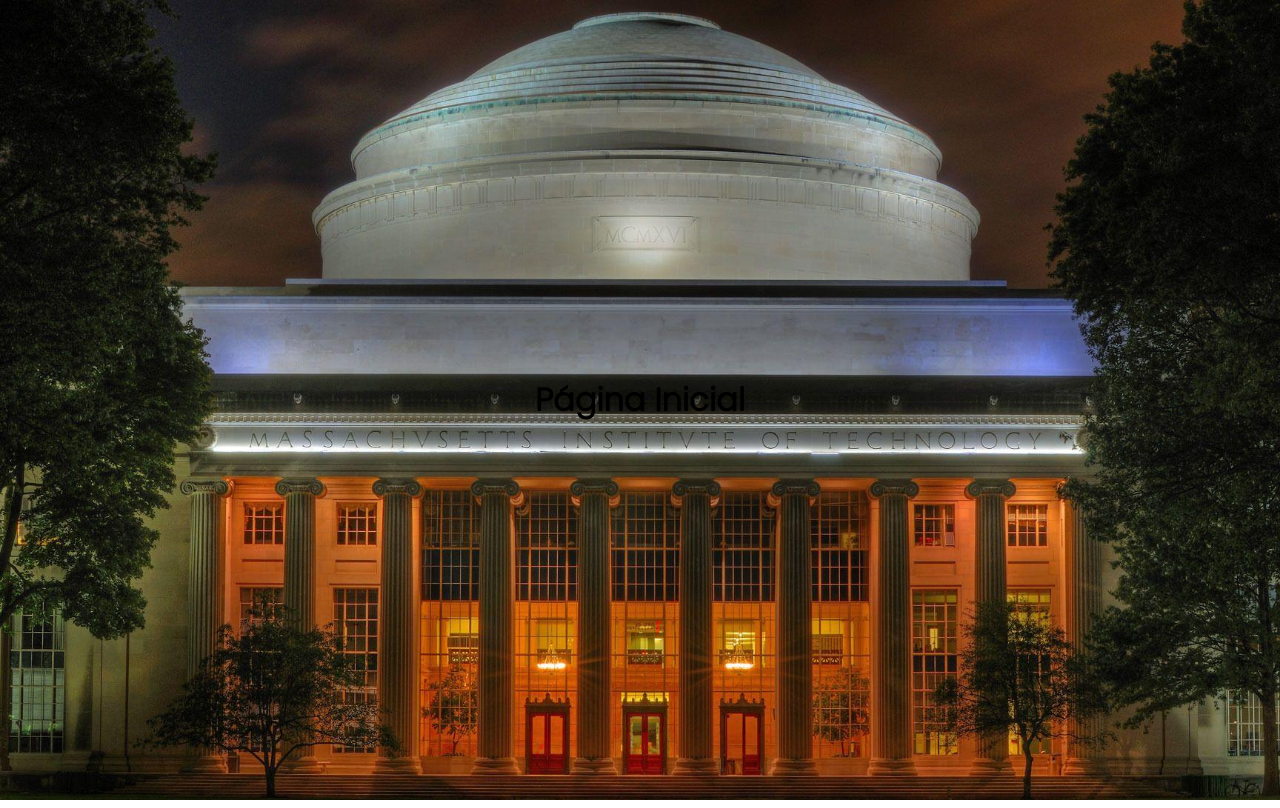
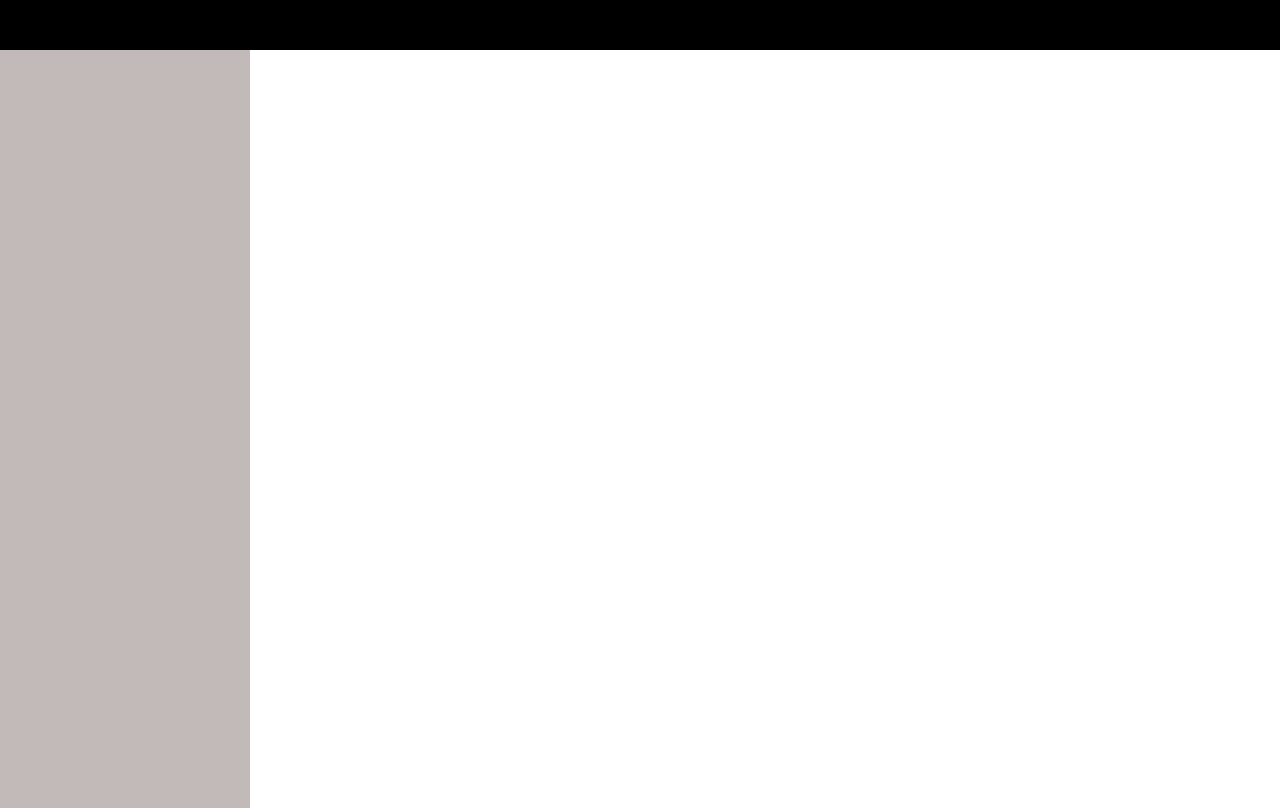
Before and after one commit to Felihum/Unidriver, a React (Vite) app in the folder frontend/unidriver/: page / in a window 1280 px wide. Both pictures are taken after typing "name@example.com", "Sample123" into the empty fields and a click on the button "Login". Built offline with nearby package versions, Linux system fonts and the light colour scheme.

Commit message:
tela principal criada
Criei a tela principal, que vem após o login ser efetuado

```diff
--- /dev/null
+++ b/frontend/unidriver/src/components/BarraMaterias.jsx
@@ -0,0 +1,22 @@
+function BarraMaterias(){
+    function addMateria(){
+        const div1 = document.getElementById("div1");
+
+        const divChild = document.createElement("div");
+
+        const conteudo = document.createTextNode("Materia");
+
+        divChild.appendChild(conteudo)
+
+        div1.appendChild(divChild)
+    }
+
+    return(
+        <div className="containerMaterias" id="div1">
+
+            <button onClick={addMateria} className="btnAdd">+</button>
+        </div>
+    )
+}
+
+export default BarraMaterias;
--- a/frontend/unidriver/src/routes/clients/Cadastro.jsx
+++ b/frontend/unidriver/src/routes/clients/Cadastro.jsx
@@ -4,9 +4,11 @@
 
 function Cadastro(){
     return(
-        <div>
-            <CadastroForm/>
-        </div>
+        <body className='clientBody'>
+            <div>
+                <CadastroForm/>
+            </div>
+        </body>
     );
 }
 
--- a/frontend/unidriver/src/routes/clients/ForgotPassword.jsx
+++ b/frontend/unidriver/src/routes/clients/ForgotPassword.jsx
@@ -2,7 +2,9 @@
 
 function Forgot(){
     return(
-        <p><Link to="/">Voltar para Login</Link></p>
+        <body className="clientBody">
+            <p><Link to="/">Voltar para Login</Link></p>
+        </body>
     );
 }
 export default Forgot;
--- a/frontend/unidriver/src/routes/clients/Index.jsx
+++ b/frontend/unidriver/src/routes/clients/Index.jsx
@@ -1,6 +1,15 @@
+import BarraMaterias from "../../components/BarraMaterias";
+import '../../styles/Index.css'
+
 function Index(){
     return(
-        <h1>Página Inicial</h1>
+        <body className="indexBody">
+            <div className="wrapper">
+                <nav className="header"></nav>
+                <BarraMaterias />
+            </div>
+        </body>
+
     )
 }
 
--- a/frontend/unidriver/src/routes/clients/Login.jsx
+++ b/frontend/unidriver/src/routes/clients/Login.jsx
@@ -4,9 +4,11 @@
 
 function Login() {
   return (
-    <div>
-        <LoginForm/>
-    </div>
+    <body className='clientBody'>
+      <div>
+          <LoginForm/>
+      </div>
+    </body>
   );
 }
 
--- /dev/null
+++ b/frontend/unidriver/src/styles/Index.css
@@ -0,0 +1,58 @@
+*{
+    margin: 0;
+    padding: 0;
+    box-sizing: border-box;
+    font-family: "Poppins", sans-serif;
+}
+
+.indexBody{
+    background: none;
+    color: rgb(0, 0, 0);
+    display: flex;
+    flex-direction: row;
+    justify-content: flex-start;
+    min-height: 100vh;
+}
+
+.containerMaterias{
+    display: flex;
+    flex-direction: column;
+    align-items: center;
+    background-color: rgb(194, 185, 185);
+    width: 250px;
+    height: 94.8vh;
+}
+
+.header{
+    background-color: black;
+    width: 100vw;
+    height: 50px;
+}
+
+.containerMaterias div{
+    padding: 20px;
+    width: 100%;
+    text-align: center;
+    background-color: rgba(128, 128, 128, 0.514);
+}
+
+.containerMaterias div:hover{
+    background-color: gray;
+    color: white;
+    cursor: pointer;
+}
+
+.btnAdd{
+    background-color: rgb(63, 141, 206);
+    position: fixed;
+    text-align: center;
+    border: none;
+    outline: none;
+    color: white;
+    padding: 10px;
+    width: 50px;
+    height: 50px;
+    cursor: pointer;
+    font-size: 24px;
+    margin-top: 800px;
+}
--- a/frontend/unidriver/src/styles/Login.css
+++ b/frontend/unidriver/src/styles/Login.css
@@ -7,7 +7,7 @@
   font-family: "Poppins", sans-serif;
 }
 
-body{
+.clientBody{
   background: url('../images/mit.jpg') no-repeat;
   background-size: cover;
   background-position: center;
```
